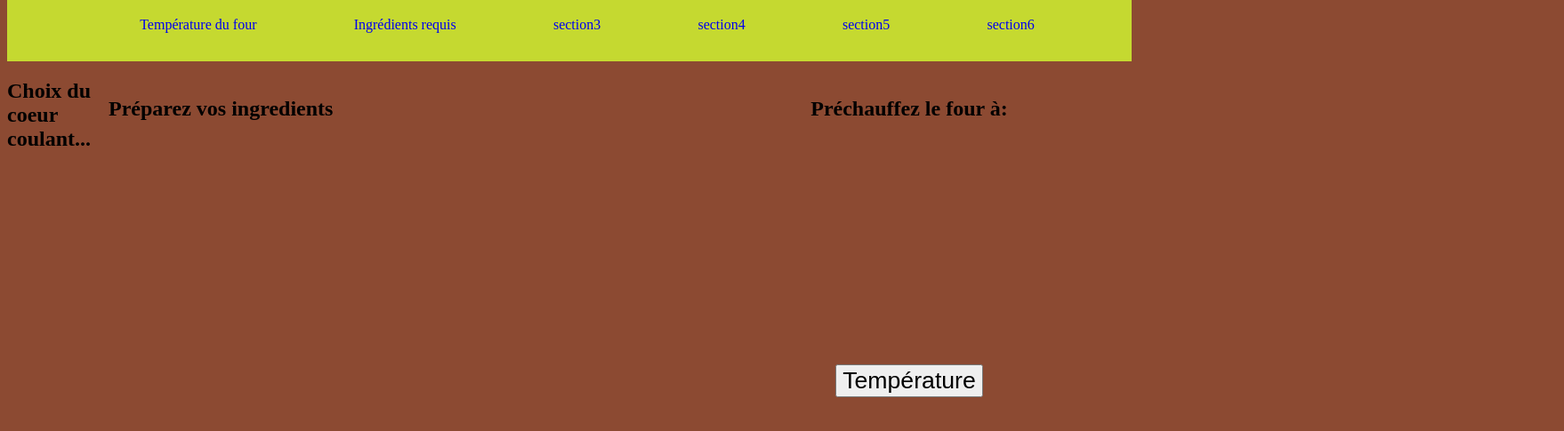
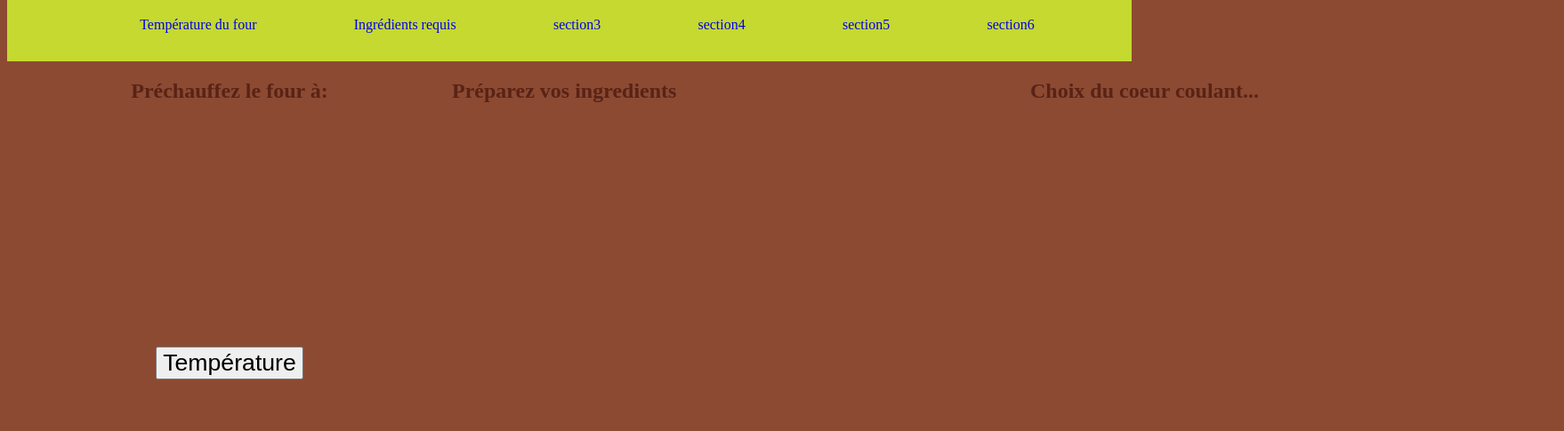
Before and after one commit to Marieland/AGU_tl-01_ClementineEtMarieMichele, a website: page index.html in a window 1280 px wide. Shown: the part 85-570 px from the top of the page at 89% size, 1758 px wide, since content can reach past the window. Drawn offline with Linux system fonts and the light colour scheme.

Commit message:
cest pas facile merger nos 2 css

```diff
--- a/styles.css
+++ b/styles.css
@@ -1,3 +1,22 @@
+
+
+@import url('https://fonts.googleapis.com/css2?family=Kalam:wght@300;400;700&family=Quicksand:wght@300..700&display=swap');
+
+
+:root {
+    --darkgreen: #72A603;
+    --lightgreen: #C5D930;
+    --lightbrown: #8C4A32;
+    --brown: #592316;
+    --grey: #D9D9D9;
+    --box-shadow: 0px 10px 10px rgba(0, 0, 0, 0.2);
+}
+
+main {
+    display: grid;
+    grid-template-columns: 1fr;
+    color: #592316;
+}
 
 body{
     background-color:  #8C4A32;
@@ -35,8 +54,14 @@ a{
 
 @media screen and (min-width: 768px) {
 
+    main {
+        grid-template-columns: repeat(2, 1fr);
+    }
 }
 
-@media screen and(min-width:1024px) {
 
-}
+@media screen and (min-width: 1024px) {
+
+    main {
+        grid-template-columns: repeat(3, 1fr);
+    }
```
